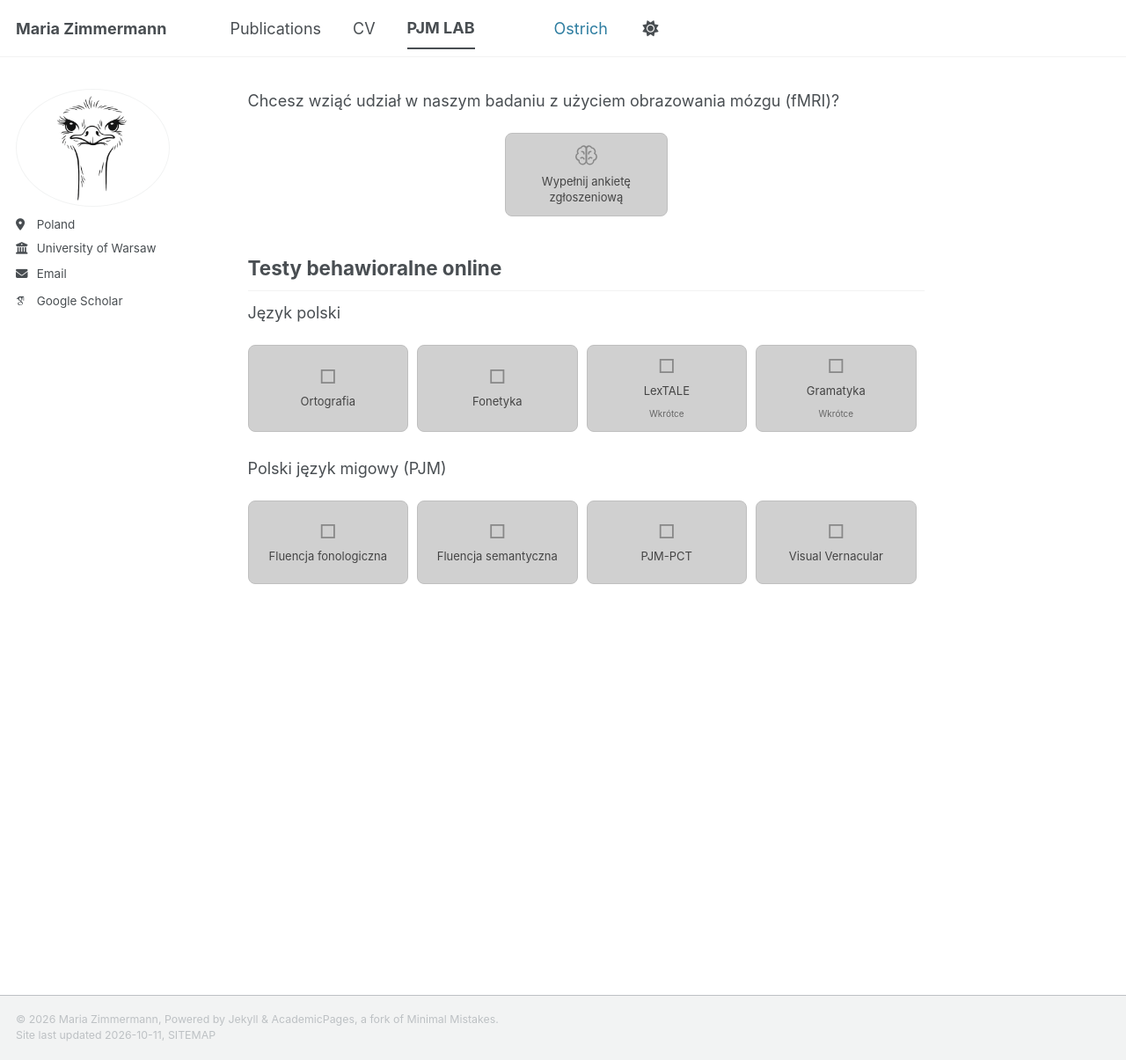
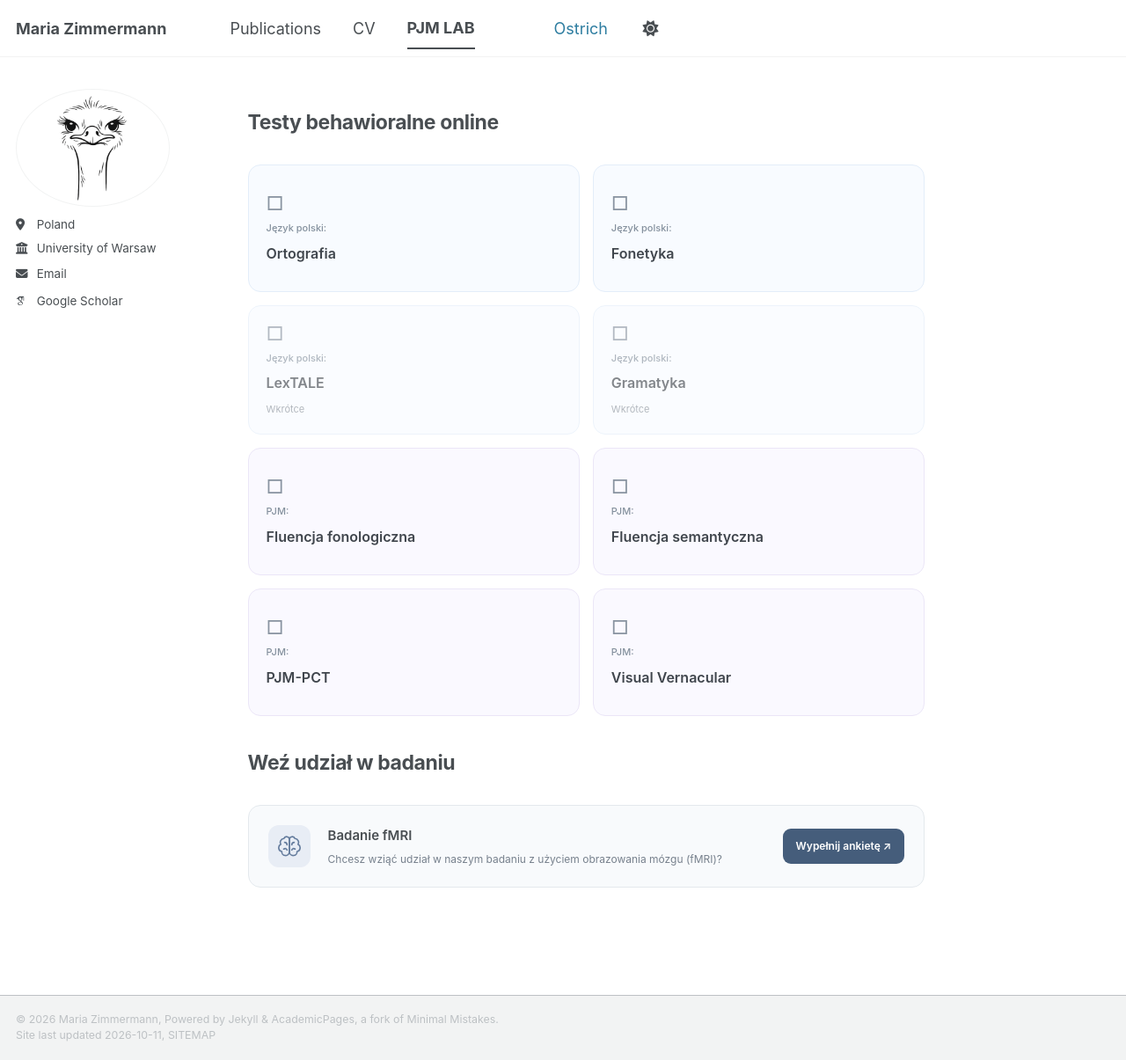
Before and after one commit to MariaZofiaZimmermann/mariazofiazimmermann.github.io, a Jekyll site: the page built from _pages/pjmlab.md, in a window 1280 px wide and 1205 px high. Shown: the whole window at 88% size. Built offline with Jekyll 4.4.1, drawn with Linux system fonts in a browser that asks for light colours; some web fonts are replaced; a script bundle is joined from its source files by our own code; library files that are not in the unit come from our copies; part of the change alters nothing that is shown.

Commit message:
Update pjmlab.md

```diff
--- a/_pages/pjmlab.md
+++ b/_pages/pjmlab.md
@@ -5,124 +5,298 @@ author_profile: true
 ---
 
 <style>
-.pjmlab-section-title {
-  font-size: 17px;
-  font-weight: 400 !important;
-  margin: 25px 0 12px;
+.pjmlab-page {
+  margin-top: 25px;
 }
+
+/* Nagłówek */
+
+.pjmlab-page h2 {
+  font-size: 23px;
+  font-weight: 650;
+  letter-spacing: -0.4px;
+  margin: 0 0 22px;
+  border: none;
+}
+
+/* Siatka kafelków */
 
 .pjmlab-grid {
   display: grid;
-  grid-template-columns: repeat(4, minmax(0, 1fr));
-  gap: 10px;
-  max-width: 760px;
-  margin: 12px 0 28px;
+  grid-template-columns: repeat(2, minmax(0, 1fr));
+  gap: 15px;
+  margin: 20px 0 40px;
 }
+
+/* Kafelki */
 
 .pjmlab-tile {
   min-width: 0;
-  min-height: 95px;
-  padding: 12px 7px;
-  background: #d0d0d0;
-  border: 1px solid #bfbfbf;
-  border-radius: 8px;
-  color: #444444 !important;
+  min-height: 145px;
+  padding: 20px;
+  border: 1px solid #e4e9ef;
+  border-radius: 14px;
+  background: #f8fbff;
+  color: #40464d !important;
   text-decoration: none !important;
+
   display: flex;
   flex-direction: column;
+  align-items: flex-start;
   justify-content: center;
-  align-items: center;
-  gap: 9px;
-  text-align: center;
-  transition: background .2s, transform .2s;
+  gap: 10px;
+
+  transition:
+    transform 0.2s ease,
+    box-shadow 0.2s ease,
+    border-color 0.2s ease;
 }
 
+/* Kolory kategorii */
+
+.pjmlab-tile--pl {
+  background: #f8fbff;
+  border-color: #e3edf9;
+}
+
+.pjmlab-tile--pjm {
+  background: #faf9ff;
+  border-color: #ebe6f7;
+}
+
+/* Hover */
+
 a.pjmlab-tile:hover {
-  background: #c2c2c2;
-  color: #333333 !important;
-  transform: translateY(-2px);
+  transform: translateY(-3px);
+  box-shadow: 0 8px 22px rgba(30, 40, 60, 0.07);
+  border-color: #b9c7da;
+  text-decoration: none !important;
 }
 
 a.pjmlab-tile:focus-visible {
-  outline: 2px solid #777777;
+  outline: 2px solid #718db5;
   outline-offset: 3px;
 }
 
+/* Oryginalna ikonka */
+
 .pjmlab-icon {
-  color: #888888;
   font-size: 22px;
   line-height: 1;
+  color: #8994a1;
 }
 
-.pjmlab-label {
-  color: #444444;
-  font-size: 13px;
-  font-weight: 400 !important;
-  line-height: 1.35;
+/* Kategoria */
+
+.pjmlab-category {
+  font-size: 11px;
+  font-weight: 500;
+  color: #84909d;
+  line-height: 1.3;
 }
 
+/* Nazwa testu */
+
+.pjmlab-label {
+  font-size: 16px;
+  font-weight: 600;
+  line-height: 1.4;
+  color: #40464d;
+}
+
+/* Niedostępne testy */
+
 .pjmlab-soon {
+  opacity: 0.65;
   cursor: default;
 }
 
 .pjmlab-soon small {
-  font-size: 10px;
-  color: #666666;
+  font-size: 11px;
+  color: #8a929c;
 }
 
-/* Wyśrodkowany kafelek fMRI */
-.pjmlab-fmri-grid {
+/* Sekcja fMRI */
+
+.pjmlab-fmri {
   display: flex;
-  justify-content: center;
-  margin: 18px 0 35px;
+  align-items: center;
+  gap: 20px;
+  padding: 22px;
+  margin: 15px 0 40px;
+  background: #f8fafc;
+  border: 1px solid #e4e9ed;
+  border-radius: 14px;
 }
 
-.pjmlab-fmri-grid .pjmlab-tile {
-  width: 185px;
-  max-width: 100%;
+.pjmlab-fmri-icon {
+  flex-shrink: 0;
+  width: 48px;
+  height: 48px;
+  background: #e8edf5;
+  border-radius: 12px;
+  display: flex;
+  align-items: center;
+  justify-content: center;
+  color: #647c9d;
 }
 
-/* Szara, konturowa ikonka mózgu */
 .pjmlab-brain-icon {
-  width: 25px;
-  height: 25px;
-  color: #888888;
+  width: 26px;
+  height: 26px;
 }
 
-.pjmlab-contact {
-  margin-top: 35px;
+.pjmlab-fmri-content {
+  flex: 1;
+  min-width: 0;
+}
+
+.pjmlab-fmri-title {
   font-size: 15px;
+  font-weight: 600;
+  margin-bottom: 5px;
+}
+
+.pjmlab-fmri-description {
+  font-size: 12px;
+  color: #77818d;
   line-height: 1.6;
 }
 
-.pjmlab-contact a {
-  color: inherit;
-  text-decoration: underline;
-  text-underline-offset: 3px;
+.pjmlab-fmri-button {
+  display: inline-flex;
+  align-items: center;
+  justify-content: center;
+  padding: 11px 15px;
+  background: #455d7b;
+  color: white !important;
+  text-decoration: none !important;
+  border-radius: 9px;
+  font-size: 12px;
+  font-weight: 600;
+  white-space: nowrap;
 }
 
-.pjmlab-contact a:hover {
-  opacity: 0.7;
+.pjmlab-fmri-button:hover {
+  background: #334964;
+  color: white !important;
 }
+
+.pjmlab-fmri-button:focus-visible {
+  outline: 2px solid #455d7b;
+  outline-offset: 3px;
+}
+
+/* Telefony */
 
 @media (max-width: 600px) {
   .pjmlab-grid {
-    grid-template-columns: repeat(2, minmax(0, 1fr));
+    grid-template-columns: 1fr;
+    gap: 12px;
+  }
+
+  .pjmlab-tile {
+    min-height: 125px;
+    padding: 18px;
+  }
+
+  .pjmlab-fmri {
+    flex-wrap: wrap;
+  }
+
+  .pjmlab-fmri-button {
+    width: 100%;
   }
 }
 </style>
 
-<p class="pjmlab-section-title">
-  Chcesz wziąć udział w naszym badaniu z użyciem obrazowania mózgu (fMRI)?
-</p>
+<div class="pjmlab-page">
 
-<div class="pjmlab-fmri-grid">
+<h2>Testy behawioralne online</h2>
 
-  <a class="pjmlab-tile"
-     href="https://forms.gle/WgZLTMXtYACskeBaA"
-     target="_blank"
-     rel="noopener noreferrer">
+<div class="pjmlab-grid">
 
+  <!-- ORTOGRAFIA -->
+
+  <a class="pjmlab-tile pjmlab-tile--pl"
+     href="https://marysiaz.github.io/orto/">
+    <span class="pjmlab-icon">&#9633;</span>
+    <span class="pjmlab-category">Język polski:</span>
+    <span class="pjmlab-label">Ortografia</span>
+  </a>
+
+  <!-- FONETYKA -->
+
+  <a class="pjmlab-tile pjmlab-tile--pl"
+     href="https://marysiaz.github.io/decoding_test/">
+    <span class="pjmlab-icon">&#9633;</span>
+    <span class="pjmlab-category">Język polski:</span>
+    <span class="pjmlab-label">Fonetyka</span>
+  </a>
+
+  <!-- LEXTALE -->
+
+  <div class="pjmlab-tile pjmlab-tile--pl pjmlab-soon">
+    <span class="pjmlab-icon">&#9633;</span>
+    <span class="pjmlab-category">Język polski:</span>
+    <span class="pjmlab-label">LexTALE</span>
+    <small>Wkrótce</small>
+  </div>
+
+  <!-- GRAMATYKA -->
+
+  <div class="pjmlab-tile pjmlab-tile--pl pjmlab-soon">
+    <span class="pjmlab-icon">&#9633;</span>
+    <span class="pjmlab-category">Język polski:</span>
+    <span class="pjmlab-label">Gramatyka</span>
+    <small>Wkrótce</small>
+  </div>
+
+  <!-- FLUENCJA FONOLOGICZNA -->
+
+  <a class="pjmlab-tile pjmlab-tile--pjm"
+     href="https://maria-zimmermann.com/PJMlab_fluency_phon/">
+    <span class="pjmlab-icon">&#9633;</span>
+    <span class="pjmlab-category">PJM:</span>
+    <span class="pjmlab-label">Fluencja fonologiczna</span>
+  </a>
+
+  <!-- FLUENCJA SEMANTYCZNA -->
+
+  <a class="pjmlab-tile pjmlab-tile--pjm"
+     href="https://maria-zimmermann.com/PJMlab_fluency_sem/">
+    <span class="pjmlab-icon">&#9633;</span>
+    <span class="pjmlab-category">PJM:</span>
+    <span class="pjmlab-label">Fluencja semantyczna</span>
+  </a>
+
+  <!-- PJM-PCT -->
+
+  <a class="pjmlab-tile pjmlab-tile--pjm"
+     href="https://pjmlab.com/pjm-pct/">
+    <span class="pjmlab-icon">&#9633;</span>
+    <span class="pjmlab-category">PJM:</span>
+    <span class="pjmlab-label">PJM-PCT</span>
+  </a>
+
+  <!-- VISUAL VERNACULAR -->
+
+  <a class="pjmlab-tile pjmlab-tile--pjm"
+     href="https://maria-zimmermann.com/PJMlab_tests_visual_vernacular/">
+    <span class="pjmlab-icon">&#9633;</span>
+    <span class="pjmlab-category">PJM:</span>
+    <span class="pjmlab-label">Visual Vernacular</span>
+  </a>
+
+</div>
+
+<!-- BADANIE fMRI -->
+
+<h2>Weź udział w badaniu</h2>
+
+<div class="pjmlab-fmri">
+
+  <div class="pjmlab-fmri-icon">
     <svg class="pjmlab-brain-icon"
          xmlns="http://www.w3.org/2000/svg"
          viewBox="0 0 24 24"
@@ -139,65 +313,23 @@ a.pjmlab-tile:focus-visible {
       <path d="M6 15c1.5-1 3-.5 3.5 1"/>
       <path d="M18 15c-1.5-1-3-.5-3.5 1"/>
     </svg>
+  </div>
 
-    <span class="pjmlab-label">Wypełnij ankietę zgłoszeniową</span>
+  <div class="pjmlab-fmri-content">
+    <div class="pjmlab-fmri-title">Badanie fMRI</div>
+    <div class="pjmlab-fmri-description">
+      Chcesz wziąć udział w naszym badaniu
+      z użyciem obrazowania mózgu (fMRI)?
+    </div>
+  </div>
 
+  <a class="pjmlab-fmri-button"
+     href="https://forms.gle/WgZLTMXtYACskeBaA"
+     target="_blank"
+     rel="noopener noreferrer">
+    Wypełnij ankietę ↗
   </a>
 
 </div>
 
-<h2>Testy behawioralne online</h2>
-
-<p class="pjmlab-section-title">Język polski</p>
-
-<div class="pjmlab-grid">
-
-  <a class="pjmlab-tile" href="https://marysiaz.github.io/orto/">
-    <span class="pjmlab-icon">&#9633;</span>
-    <span class="pjmlab-label">Ortografia</span>
-  </a>
-
-  <a class="pjmlab-tile" href="https://marysiaz.github.io/decoding_test/">
-    <span class="pjmlab-icon">&#9633;</span>
-    <span class="pjmlab-label">Fonetyka</span>
-  </a>
-
-  <div class="pjmlab-tile pjmlab-soon">
-    <span class="pjmlab-icon">&#9633;</span>
-    <span class="pjmlab-label">LexTALE</span>
-    <small>Wkrótce</small>
-  </div>
-
-  <div class="pjmlab-tile pjmlab-soon">
-    <span class="pjmlab-icon">&#9633;</span>
-    <span class="pjmlab-label">Gramatyka</span>
-    <small>Wkrótce</small>
-  </div>
-
 </div>
-
-<p class="pjmlab-section-title">Polski język migowy (PJM)</p>
-
-<div class="pjmlab-grid">
-
-  <a class="pjmlab-tile" href="https://maria-zimmermann.com/PJMlab_fluency_phon/">
-    <span class="pjmlab-icon">&#9633;</span>
-    <span class="pjmlab-label">Fluencja fonologiczna</span>
-  </a>
-
-  <a class="pjmlab-tile" href="https://maria-zimmermann.com/PJMlab_fluency_sem/">
-    <span class="pjmlab-icon">&#9633;</span>
-    <span class="pjmlab-label">Fluencja semantyczna</span>
-  </a>
-
-  <a class="pjmlab-tile" href="https://pjmlab.com/pjm-pct/">
-    <span class="pjmlab-icon">&#9633;</span>
-    <span class="pjmlab-label">PJM-PCT</span>
-  </a>
-
-  <a class="pjmlab-tile" href="https://maria-zimmermann.com/PJMlab_tests_visual_vernacular/">
-    <span class="pjmlab-icon">&#9633;</span>
-    <span class="pjmlab-label">Visual Vernacular</span>
-  </a>
-
-</div>
```
